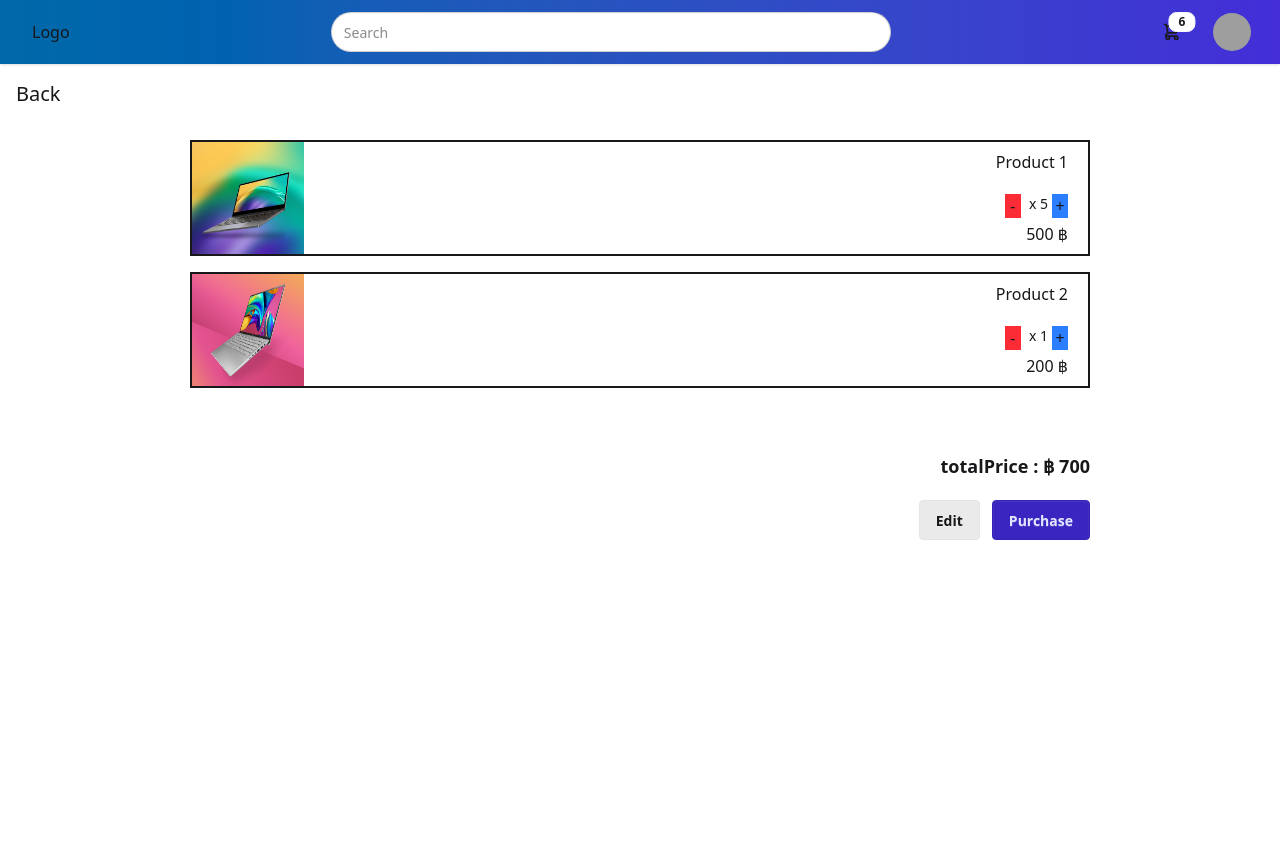
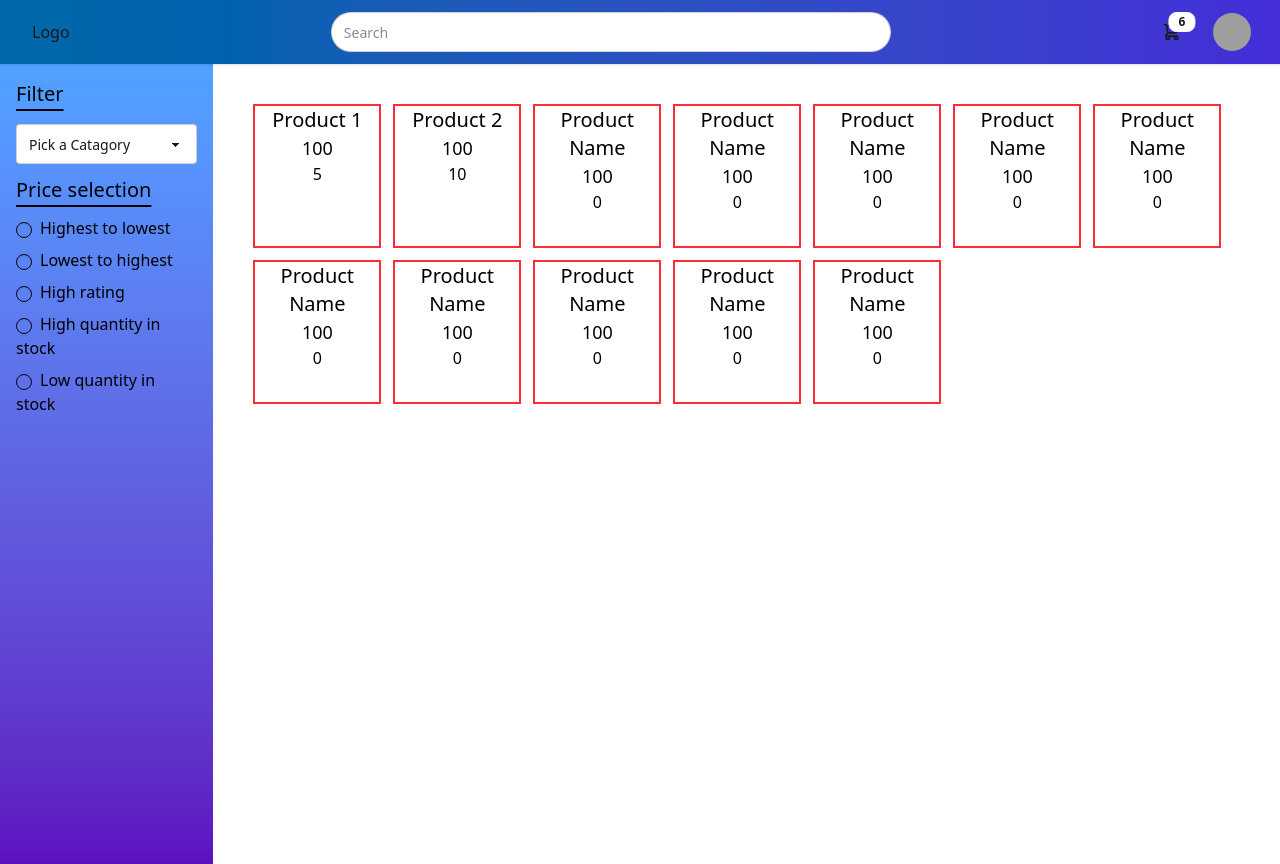
Before and after one commit to VarisNithiparkorn/PROJECT2-SEC-2-HGR, a Vue app: page / in a window 1280 px wide. Before the commit the page ends 800 px from the top, so only its background shows below. Built offline with nearby package versions, Linux system fonts and the light colour scheme; data requests are answered from the project's data file; grey boxes are pictures that could not be loaded.

Commit message:
Update App.vue

```diff
--- a/src/App.vue
+++ b/src/App.vue
@@ -1,12 +1,26 @@
 <script setup>
+import { ref } from "vue";
 import Header from "./components/Header.vue";
-import CartManager from "./components/CartManager.vue";
+import productSection from "./components/productSection.vue";
+import dataFile from '../data/db.json';
+import FillerProduct from "./components/FillerProduct.vue";
+const data = ref(dataFile.products)
+console.log(data.value);
 </script>
 
 <template>
   <!-- show , hide -->
   <Header navBar="show" :userId="1"/>
-   <CartManager :userId="1"/>
+  <div class="grid grid-cols-6 h-full">
+  <div class="h-max  col-start-1 row-span-2">
+  <FillerProduct/>
+  </div>
+  <div class=" col-start-2 col-end-7 pt-10">
+  <div class="flex flex-1 flex-wrap gap-3 pl-10">
+  <productSection v-for="item in data" :key="item.id" :item="item" />
+</div>
+</div>
+</div>
 
 </template>
 
```
